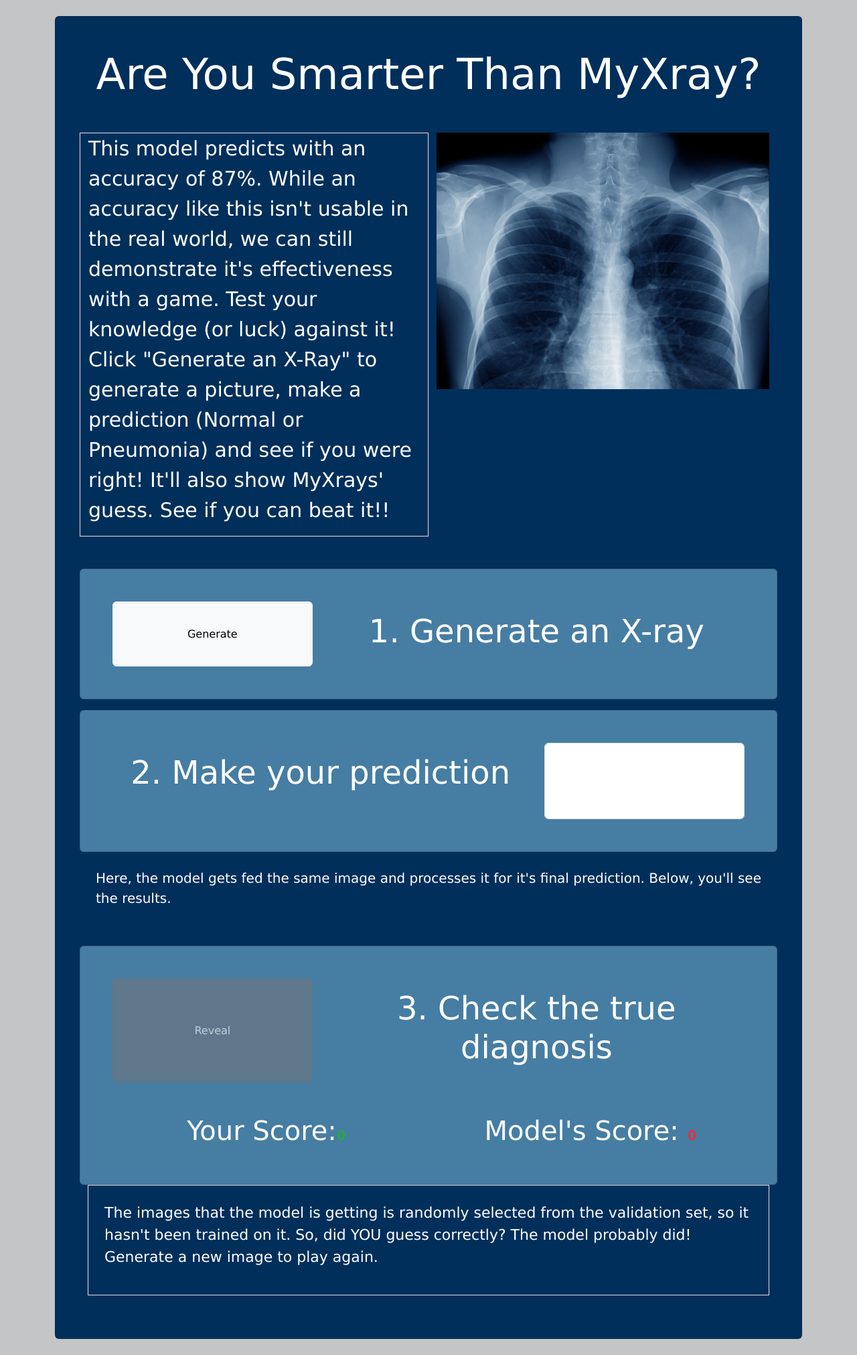
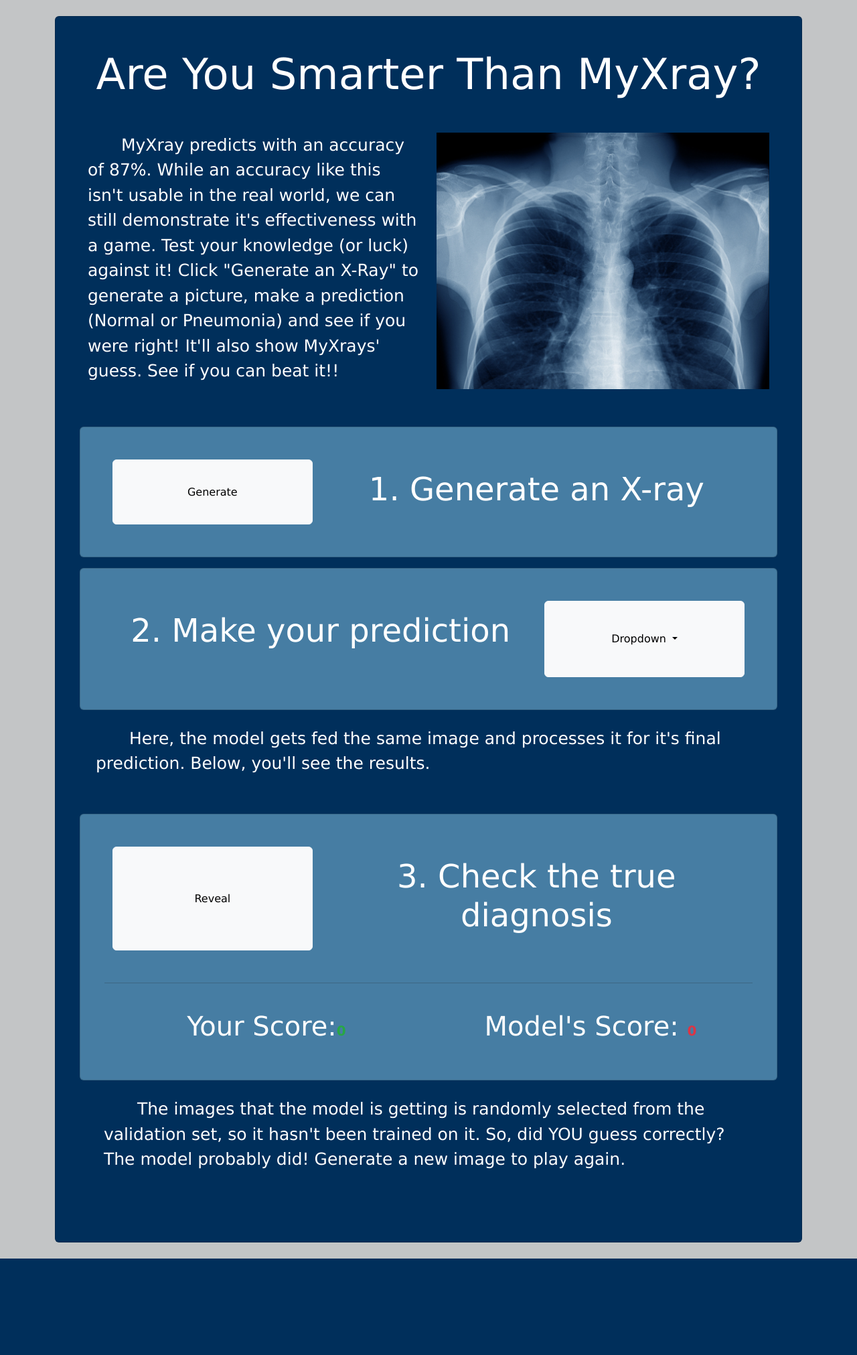
Before and after one commit to ktownkinley/project_4, a Flask app: page /game.html in a window 1280 px wide. Shown: the part 74-2097 px from the top of the page at 67% size. After the commit the page ends 1953 px from the top, so only its background shows below. Run offline with Flask 3, Linux system fonts and the light colour scheme; some libraries are stand-ins or nearby versions.

Commit message:
finalized game & home page

```diff
--- a/flask_project/app/static/css/style.css
+++ b/flask_project/app/static/css/style.css
@@ -65,6 +65,7 @@ body {
 
 }
 
+
 .diagnosis {
   font-family: 'Lucida Sans', 'Lucida Sans Regular', 'Lucida Grande', 'Lucida Sans Unicode', Geneva, Verdana, sans-serif;
   font-size: 19px;
@@ -79,8 +80,9 @@ body {
 
 p {
   font-family: 'Lucida Sans', 'Lucida Sans Regular', 'Lucida Grande', 'Lucida Sans Unicode', Geneva, Verdana, sans-serif;
-  font-size: 20px;
+  font-size: 25px;
   color:#ffff;
+  text-indent: 2em;
 }
 
 #counter1 {
--- a/flask_project/app/templates/game.html
+++ b/flask_project/app/templates/game.html
@@ -14,7 +14,7 @@
 </head>
 
 <body>
-
+    <!-- brand bar top -->
     <nav class="navbar navbar-expand-lg bg-light">
         <div class="container-fluid">
             <a class="navbar-brand img" href="./index.html">
@@ -23,34 +23,35 @@
         </div>
     </nav>
 
-
+    <!-- outer card and title -->
     <div class="container my-4">
         <div class="card p-5" style="background-color: #002f5b;">
 
             <h1 class="mb-5 text-center">Are You Smarter Than MyXray?</h1>
             <div class="row">
 
-
-               <div class="col-lg-6 col-sm-12 mb-5 border">
-                     <p style="font-size: 30px;">This model predicts with an accuracy of 87%. While an accuracy like this isn't usable in the real world,
-                        we can still demonstrate it's effectiveness with a game. Test your knowledge (or luck) against it! Click "Generate an X-Ray" to
+                <!-- intro  paragraph -->
+                <div class="col-lg-6 col-sm-12 mb-5">
+                    <p style="font-size: 25px;">MyXray predicts with an accuracy of 87%. While an accuracy like this
+                        isn't usable in the real world,
+                        we can still demonstrate it's effectiveness with a game. Test your knowledge (or luck) against
+                        it! Click "Generate an X-Ray" to
 
                         generate a picture,
                         make a prediction (Normal or Pneumonia) and see if you were right! It'll also show MyXrays'
                         guess. See if you can beat it!!</p>
 
-
+                    <!-- placeholder image for xray -->
                 </div>
                 <div class="col-lg-6 col-sm-12 mb-3">
                     <img src="../static/images/xray.jpg" id="xrayimage" width="100%" alt="xrayimage">
                 </div>
 
+                <!-- Generate button + first inner card -->
                 <div class="card p-5 mb-3" style="background-color: #467da3;">
                     <div class="row">
                         <div class="col-lg-4 d-grid text-center">
                             <button class="btn btn-light" type="button">Generate</button>
-                            <!-- <button class="btn btn-secondary mb-4" id='imageButton' type="button">Generate X-Ray</button> -->
-
                         </div>
                         <div class="col-lg-8 text-center py-3">
                             <h2>1. Generate an X-ray</h2>
@@ -58,63 +59,66 @@
                     </div>
                 </div>
 
-
+                <!-- Predict dropdown + second inner card -->
                 <div class="card p-5" style="background-color:#467da3;">
                     <div class="row">
                         <div class=" col-lg-8 text-center mb-3 py-3">
                             <h2>2. Make your prediction</h2>
                         </div>
 
-                        <div class="col-lg-4 d-grid gap-2 ">
-                            <select class="form-control dropdownMenu">
-                                <option value="option1"></option>
-                                <option value="option2">Normal</option>
-                                <option value="option3">Pneumonia</option>
-                            </select>
+
+                        <div class="dropdown d-grid col-4">
+                            <button class="btn btn-light dropdown-toggle" type="button" data-bs-toggle="dropdown"
+                                aria-expanded="false">
+                                Dropdown
+                            </button>
+                            <ul class="dropdown-menu">
+                                <li><a class="dropdown-item">Pneumonia</a></li>
+                                <li><a class="dropdown-item">Healthy</a></li>
+
+                            </ul>
                         </div>
                     </div>
                 </div>
 
+                <!-- Short paragraph -->
                 <div class="col-lg-12 col-sm-12 mb-3 p-4">
-                    <p>Here, the model gets fed the same image and processes it for it's final prediction. Below, you'll see the results.
-
-
-
+                    <p>Here, the model gets fed the same image and processes it for it's final prediction. Below, you'll
+                        see the results.
                     </p>
                 </div>
 
+                <!-- Reveal + scores + third inner card -->
                 <div class="card p-5" style="background-color: #467da3;">
                     <div class="row">
-
                         <div class="col-lg-4 d-grid mb-5 text-center">
-                            <button class="btn btn-secondary" disabled type="button">Reveal</button>
+                            <button class="btn btn-light" type="button">Reveal</button>
                         </div>
                         <div class="col-lg-8 mb-5 text-center py-3">
                             <h2>3. Check the true diagnosis</h2>
                         </div>
 
-                        <div class="col-6 text-center">
+                        <hr>
+                        <div class="col-6 mt-4 text-center">
                             <h3>Your Score:<span id="counter1">0</span></h3>
-
                         </div>
-                        <div class="col-6 text-center">
+                        <div class="col-6 mt-4 text-center">
                             <h3>Model's Score: <span id="counter2">0</span></h3>
                         </div>
-
                     </div>
                 </div>
             </div>
 
+            <!-- Final paragraph -->
+            <div class="col-lg-12 col-sm-12 mb-3 p-4">
+                <p>The images that the model is getting is randomly selected from the
+                    validation set, so it hasn't been trained on it.
+                    So, did YOU guess correctly? The model probably did! Generate a new image to play again.
+                </p>
+            </div>
 
-
-           <div class="col-lg-12 col-sm-12 mb-3 p-4 border">
-                    <p style="font-size: 22px;">The images that the model is getting is randomly selected from the validation set, so it hasn't been trained on it.
-                        So, did YOU guess correctly? The model probably did! Generate a new image to play again.
-                    </p>
-                </div>
-
-            </div>
         </div>
+    </div>
     </div>
     </div>
     </div>
@@ -158,9 +162,10 @@
         </div>
     </div> -->
 
-    <script src="https://code.jquery.com/jquery-3.5.1.slim.min.js"></script>
-    <script src="https://cdn.jsdelivr.net/npm/@popperjs/core@2.9.3/dist/umd/popper.min.js"></script>
-    <script src="https://stackpath.bootstrapcdn.com/bootstrap/4.5.2/js/bootstrap.min.js"></script>
+    <!-- <script src="https://code.jquery.com/jquery-3.5.1.slim.min.js"></script> -->
+    <!-- <script src="https://cdn.jsdelivr.net/npm/@popperjs/core@2.9.3/dist/umd/popper.min.js"></script> -->
+    <script src="https://cdn.jsdelivr.net/npm/bootstrap@5.3.3/dist/js/bootstrap.bundle.min.js" integrity="sha384-YvpcrYf0tY3lHB60NNkmXc5s9fDVZLESaAA55NDzOxhy9GkcIdslK1eN7N6jIeHz" crossorigin="anonymous"></script>
+    <!-- <script src="https://stackpath.bootstrapcdn.com/bootstrap/4.5.2/js/bootstrap.min.js"></script> -->
     <script src="../static/js/CNN_logic.js"></script>
 
 </body>
```
Also changed, not shown: flask_project/app/templates/index.html (+25 -2 lines).
